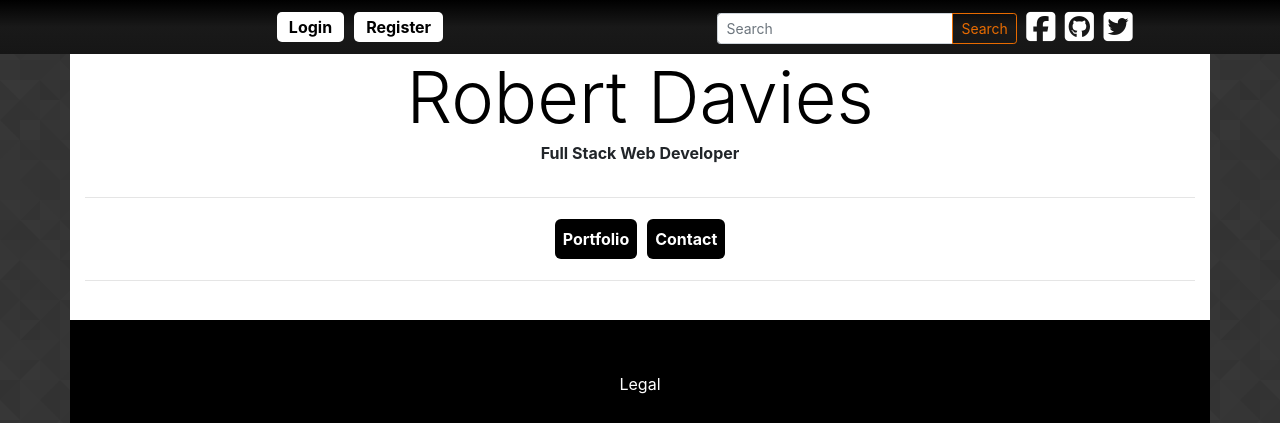
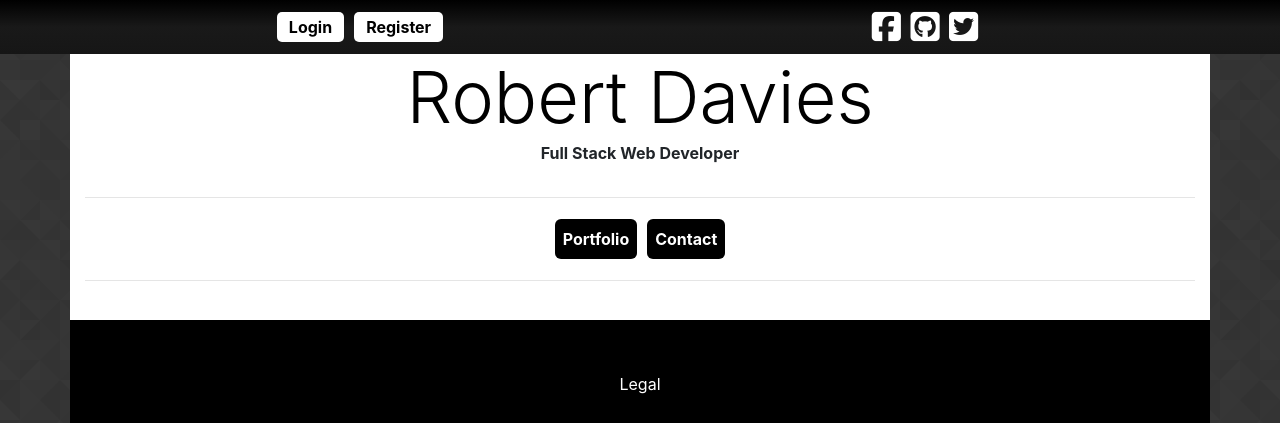
Before and after one commit to Robtych121/Portfolio, a Django app: template templates/base.html in a window 1280 px wide. Shown: the top 423 px of the page. Run offline with Django 3.2, Linux system fonts and the light colour scheme; the template is opened without the code that fills it, so the values that code supplies are empty; some libraries are stand-ins or nearby versions.

Commit message:
removed search box

```diff
--- a/templates/base.html
+++ b/templates/base.html
@@ -49,14 +49,6 @@
         </div>
         <div class="col-md-6">
             <div class="social-media-icons">
-                <form class="search_form form-inline">
-                    <div class="input-group">
-                        <input class="form-control form-control-sm" type="search" placeholder="Search" aria-label="Search">
-                        <div class="input-group-append">
-                            <button class="btn btn-outline-warning btn-sm" type="submit">Search</button>
-                        </div>
-                    </div>
-                </form>
                 <a class="social-logo" href=""><i class="fab fa-facebook-square"></i></a>
                 <a class="social-logo" href=""><i class="fab fa-github-square"></i></a>
                 <a class="social-logo" href=""><i class="fab fa-twitter-square"></i></a>
```
